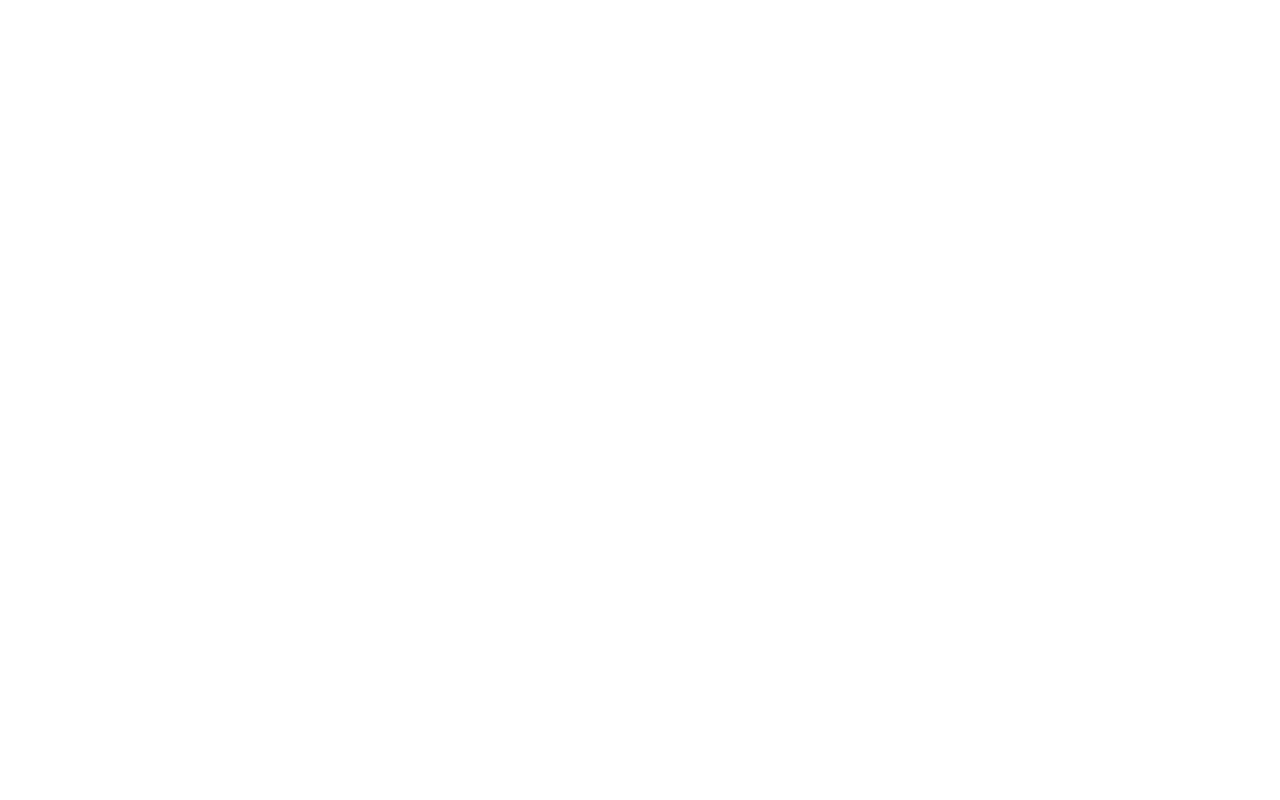
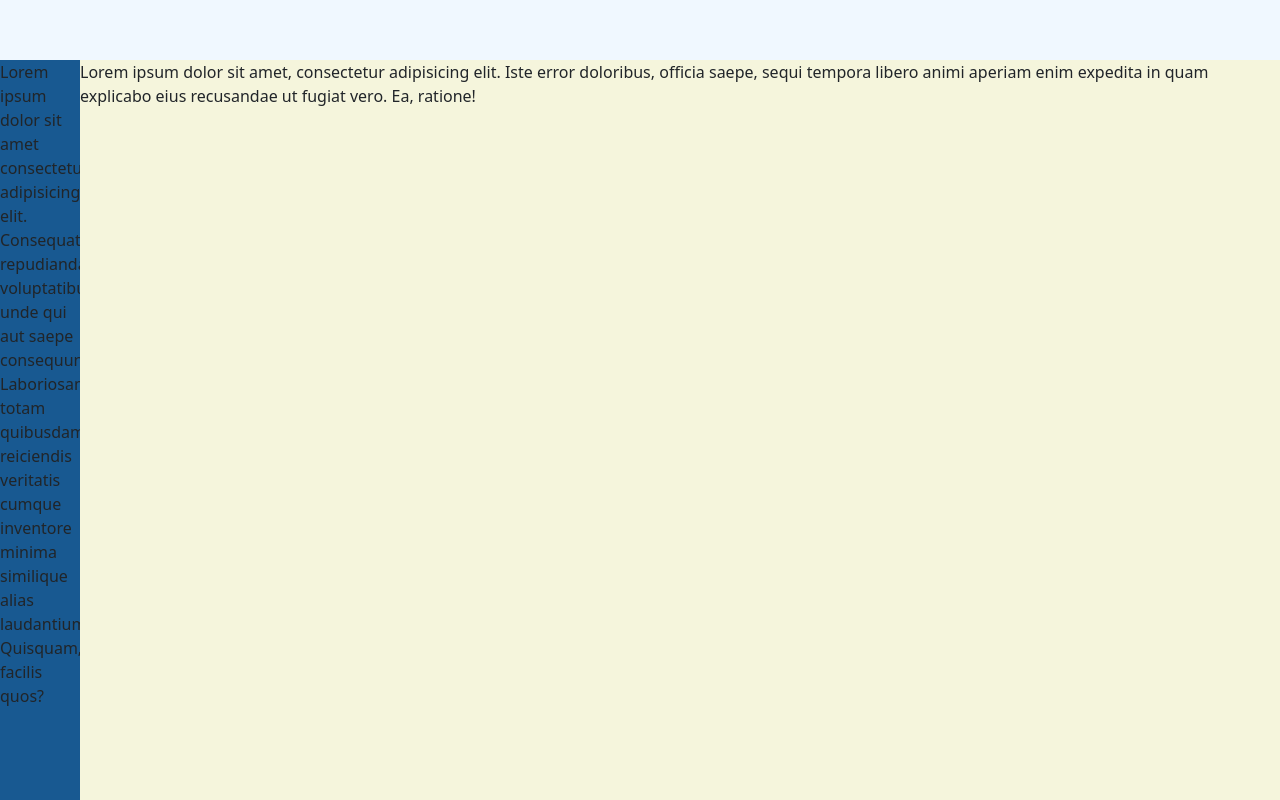
Before and after one commit to AlexanderDerevliov/html-css-bootstrap-dashboard, a plain HTML site: page index.html in a window 1280 px wide. Drawn offline with nearby package versions, Linux system fonts and the light colour scheme.

Commit message:
add: wrapper-main-header

```diff
--- a/css/style.css
+++ b/css/style.css
@@ -0,0 +1,43 @@
+
+/* COMMON */
+
+img {
+    max-width: 100%;
+}
+
+
+
+
+/* MY STYLE ELEMENTS */
+.ms_wrapper {
+    width: 100%;
+    height: 100vh;
+    background-color: aqua;
+}
+
+header {
+    width: 100%;
+    height: 60px;
+    background-color: aliceblue;
+}
+
+main {
+    width: 100%;
+    height: calc(100% - 60px);
+}
+
+.ms_sidebar {
+    width: 80px;
+    height: 100%;
+    overflow: hidden;
+    background-color: rgb(24, 89, 145);
+}
+
+.ms_content {
+    width: calc(100% - 80px);
+    height: 100%;
+    background-color: beige;
+    overflow-y: auto;
+}
+
+/* MEDIA-QUERY STARTER */
--- a/index.html
+++ b/index.html
@@ -22,6 +22,28 @@
 
 <body>
 
+     <div class="ms_wrapper">
+
+        <header>
+
+
+
+        </header>
+
+        <main class="d-flex">
+
+            <div class="ms_sidebar">
+                Lorem ipsum dolor sit amet consectetur, adipisicing elit. Consequatur repudiandae voluptatibus unde qui aut saepe consequuntur? Laboriosam totam quibusdam reiciendis veritatis cumque inventore minima similique alias laudantium! Quisquam, facilis quos?
+            </div>
+
+            <div class="ms_content">
+                Lorem ipsum dolor sit amet, consectetur adipisicing elit. Iste error doloribus, officia saepe, sequi tempora libero animi aperiam enim expedita in quam explicabo eius recusandae ut fugiat vero. Ea, ratione!
+            </div>
+
+
+
+
+        </main>
 
 
 
@@ -30,6 +52,12 @@
 
 
 
+     </div>
+
+
+
+
+
 
 </body>
 </html>
```
